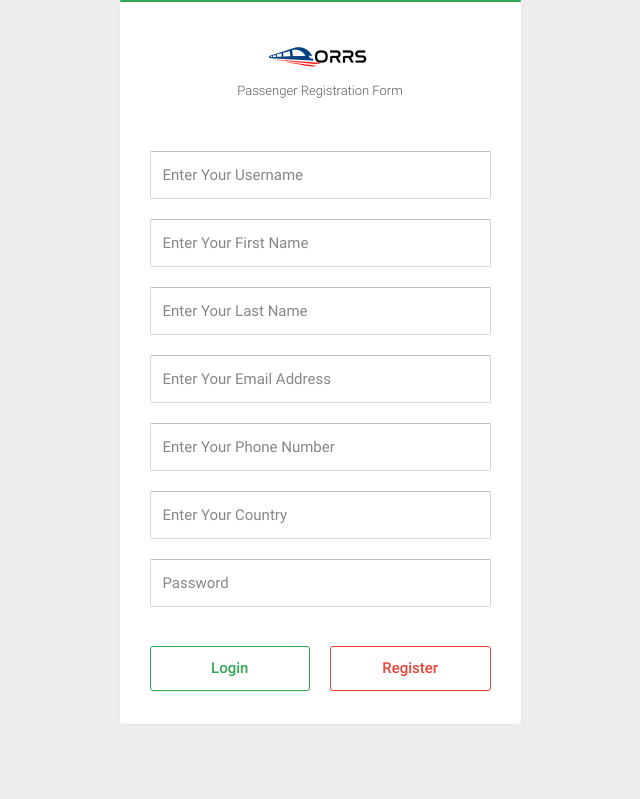
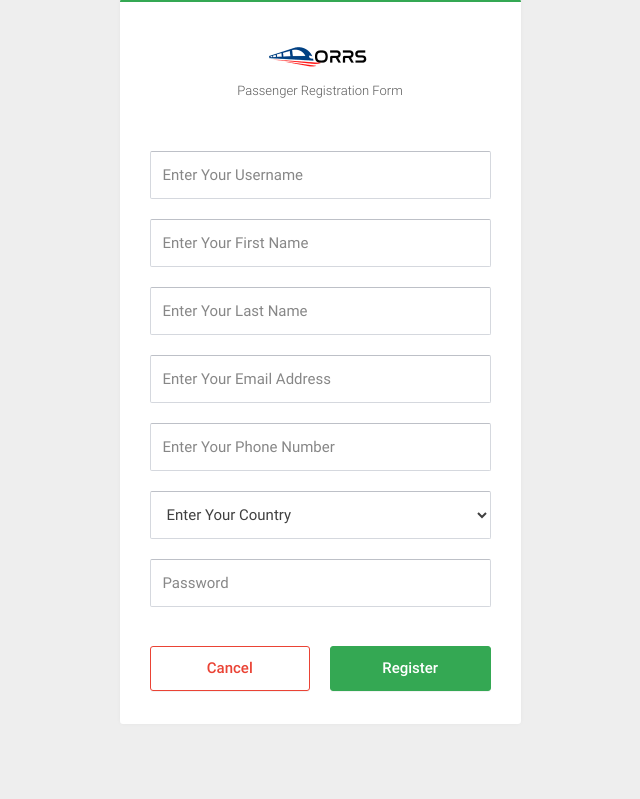
Before and after one commit to acdevz/rrs, a PHP site: page /user-signup.php in a window 1280 px wide. Shown: the part 76-875 px from the top of the page, without its empty margins (320-960 px from the left). Run offline with PHP 8.4, Linux system fonts and the light colour scheme.

Commit message:
updates.

```diff
--- a/user-login.php
+++ b/user-login.php
@@ -65,11 +65,11 @@ if (isset($_POST['user_login'])) {
                 <div class="login-form ">
 
                   <div class="form-group">
-                    <input class="form-control" name="user_name" type="text" placeholder="Username" autocomplete="off">
+                    <input class="form-control" name="user_name" type="text" placeholder="Username" required>
                   </div>
 
                   <div class="form-group">
-                    <input class="form-control" name="user_pwd" type="password" placeholder="Password">
+                    <input class="form-control" name="user_pwd" type="password" placeholder="Password" required>
                   </div>
 
                   <div class="form-group row login-tools">
--- a/user-signup.php
+++ b/user-signup.php
@@ -24,13 +24,11 @@
 			//declare a varible which will be passed to alert function
 			if($stmt)
 			{
-				$success = "Created Account Proceed To Log In";
+				$success = "Registered Successfully! Proceed To Log In";
 			}
 			else {
-				$err = "Please Try Again Or Try Later";
+				$err = "Please Try Again Or Try Later!";
 			}
-
-
 		}
 ?>
 <!--End Server Side-->
@@ -63,7 +61,7 @@
 									<script>
 												setTimeout(function ()
 												{
-													swal("Success!","<?php echo $success;?>!","success");
+													swal("Success!","<?php echo $success;?>","success");
 												},
 													100);
 									</script>
@@ -74,7 +72,7 @@
 									<script>
 												setTimeout(function ()
 												{
-													swal("Failed!","<?php echo $err;?>!","Failed");
+													swal("Failed!","<?php echo $err;?>","Failed");
 												},
 													100);
 									</script>
@@ -86,29 +84,33 @@
                   <div class="login-form">
 
                     <div class="form-group">
-                      <input class="form-control" name="user_uname" type="text" placeholder="Enter Your Username" autocomplete="on">
+                      <input class="form-control" name="user_uname" type="text" placeholder="Enter Your Username" autocomplete="on" required>
                     </div>
                     <div class="form-group">
-                      <input class="form-control" name="user_fname" type="text" placeholder="Enter Your First Name" autocomplete="on">
+                      <input class="form-control" name="user_fname" type="text" placeholder="Enter Your First Name" autocomplete="on" required>
                     </div>
                     <div class="form-group">
                       <input class="form-control" name="user_lname" type="text" placeholder="Enter Your Last Name" autocomplete="on">
                     </div>
                     <div class="form-group">
-                      <input class="form-control" name="user_email" type="email" placeholder="Enter Your Email Address" autocomplete="on">
+                      <input class="form-control" name="user_email" type="email" placeholder="Enter Your Email Address" autocomplete="on" required>
                     </div>
                     <div class="form-group">
-                      <input class="form-control" name="user_phone" type="text" placeholder="Enter Your Phone Number" autocomplete="on">
+                      <input class="form-control" name="user_phone" type="text" placeholder="Enter Your Phone Number" autocomplete="on" required>
                     </div>
                     <div class="form-group">
-                      <input class="form-control" name="user_addr" type="text" placeholder="Enter Your Country" autocomplete="on">
+                      <select class="form-control" name="user_addr" required>
+                        <option value="">Enter Your Country</option>
+                        <option value="IN">India</option>
+                        <option value="OIN">Outside India</option>
+                      </select>
                     </div>
                     <div class="form-group">
-                      <input class="form-control" name="user_pwd" type="password" placeholder="Password">
+                      <input class="form-control" name="user_pwd" type="password" placeholder="Password" required>
                     </div>
                     <div class="form-group row login-submit">
-                      <div class="col-6"><a class="btn btn-outline-success btn-xl" href="user-login.php">Login</a></div>
-                      <div class="col-6"><input type = "submit" name ="user_register" class="btn btn-outline-danger btn-xl" value ="Register"></div>
+                      <div class="col-6"><a class="btn btn-outline-danger btn-xl" href="user-login.php">Cancel</a></div>
+                      <div class="col-6"><input type = "submit" name ="user_register" class="btn btn-success btn-xl" value ="Register"></div>
                     </div>
 
                   </div>
```
Also changed, not shown: user-cancel-train.php (+5 -7 lines).
